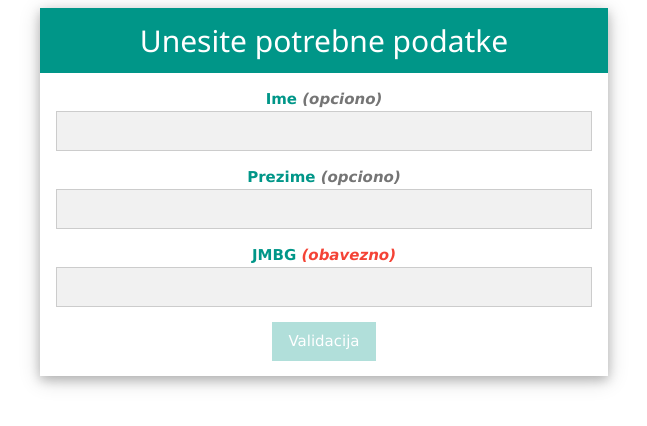
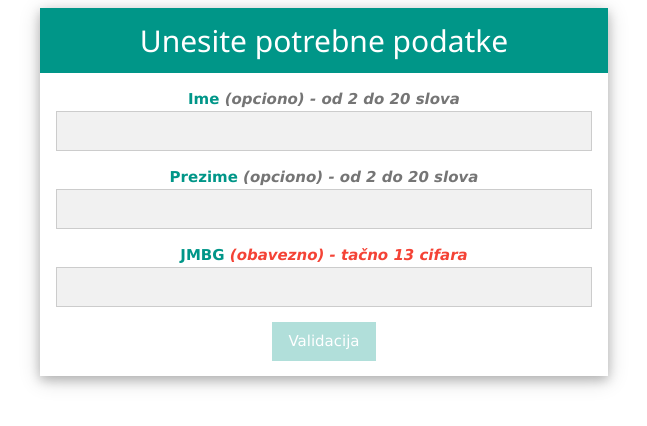
Before and after one commit to krjovan/JMBG-validator, an Angular app: page / in a window 1280 px wide. Shown: the top 426 px of the page, without its empty margins (316-963 px from the left). Built offline with nearby package versions, Linux system fonts and the light colour scheme.

Commit message:
Hints and input rules finished

```diff
--- a/src/app/app.component.html
+++ b/src/app/app.component.html
@@ -9,25 +9,25 @@
           <b>Ime</b>
         </label>
         <label class="w3-text-grey" style="font-style: italic">
-          <b> (opciono)</b>
+          <b> (opciono) - od 2 do 20 slova</b>
         </label>
-        <input [(ngModel)]="ime" name="ime" type="text" style="text-align: center;" class="w3-input w3-border w3-light-grey">
+        <input [(ngModel)]="ime" minlength="2" maxlength="20" name="ime" type="text" style="text-align: center;" class="w3-input w3-border w3-light-grey">
       </p>
       <p>
         <label class="w3-text-teal">
           <b>Prezime</b>
         </label>
         <label class="w3-text-grey" style="font-style: italic">
-          <b> (opciono)</b>
+          <b> (opciono) - od 2 do 20 slova</b>
         </label>
-        <input [(ngModel)]="prezime" name="prezime" type="text" style="text-align: center;" class="w3-input w3-border w3-light-grey">
+        <input [(ngModel)]="prezime" minlength="2" maxlength="20" name="prezime" type="text" style="text-align: center;" class="w3-input w3-border w3-light-grey">
       </p>
       <p>
         <label class="w3-text-teal">
           <b>JMBG</b>
         </label>
         <label class="w3-text-red" style="font-style: italic">
-          <b> (obavezno)</b>
+          <b> (obavezno) - tačno 13 cifara</b>
         </label>
         <input style="text-align: center;" required [(ngModel)]="jmbg" (ngModelChange)="changeJMBG()" class="w3-input w3-border w3-light-grey"
           oninput="this.value = this.value.replace(/[^0-9]/g, '').replace(/(\..*)\./g, '$1');" pattern="[0-9]+" minlength="13"
```
